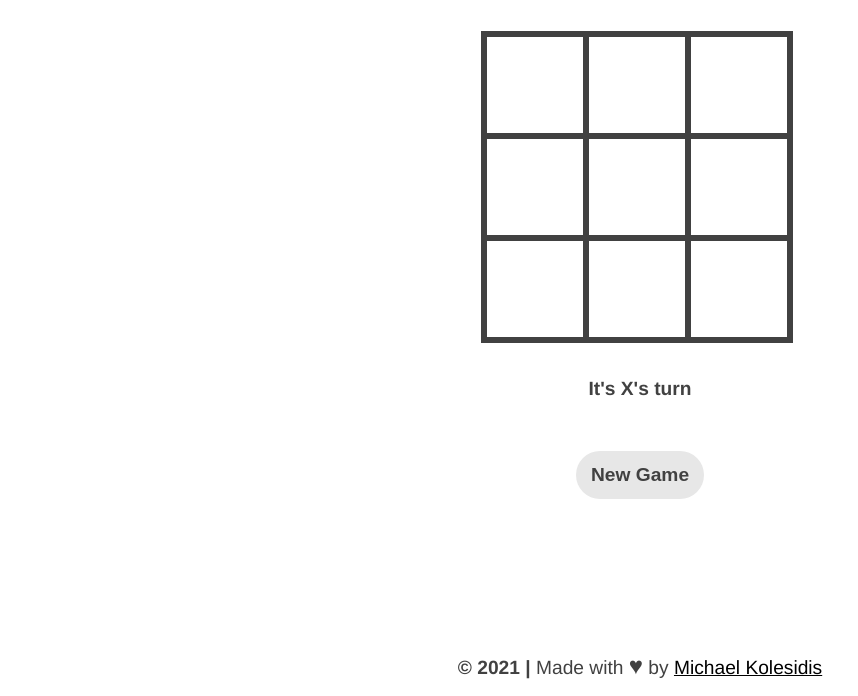
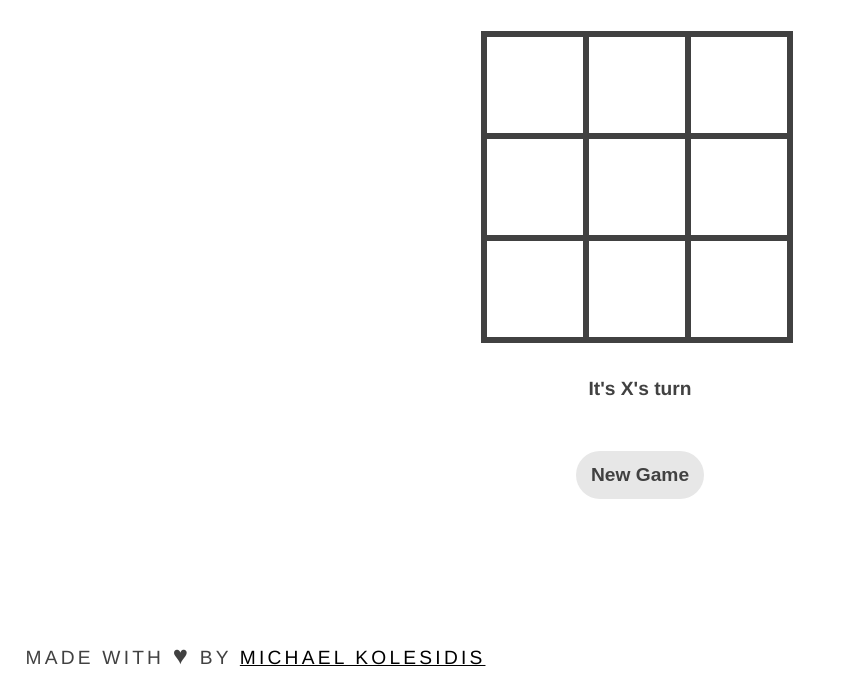
Before and after one commit to michaelkolesidis/tic-tac-toe, a plain HTML site: page index.html in a window 1280 px wide. Shown: the part 104-800 px from the top of the page, without its empty margins (0-858 px from the left). Drawn offline with Linux system fonts and the light colour scheme.

Commit message:
updated footer

```diff
--- a/index.html
+++ b/index.html
@@ -24,16 +24,12 @@
     <p class="status"></p>
     <button class="restart">New Game</button>
 
-    <div class="footer">
-      <strong>© 2021 | </strong> Made with
-      <span style="font-size: 1.5rem">♥</span> by
-      <a
-        href="https://github.com/michaelkolesidis"
-        target="_blank"
-        rel="noopener noreferrer"
-        >Michael Kolesidis</a
-      >
-    </div>
+    <footer>
+      <p>MADE WITH <span id="heart">♥</span> BY
+        <a href="https://github.com/michaelkolesidis/move-square" target="_blank">
+        MICHAEL KOLESIDIS</a>
+      </p>
+    </footer>
 
     <script src="./script/tic-tac-toe.js"></script>
   </body>
--- a/styles/style.css
+++ b/styles/style.css
@@ -86,10 +86,24 @@ a:visited {
 /*************************************/
 /******         Footer           *****/
 /*************************************/
-.footer {
-    font-size: 1.2rem;
-    padding: 1rem;
-    text-align: center;
+footer {
     position: absolute;
     bottom: 0;
+    left: 0;
 }
+
+footer > p {
+    margin: 1.6rem;
+    font-size: 1.2rem;
+    font-weight: 500;
+    letter-spacing: 0.2rem;
+}
+
+a,
+a:visited {
+    color: black;
+}
+
+#heart {
+    font-size: 1.6rem;
+}
```
